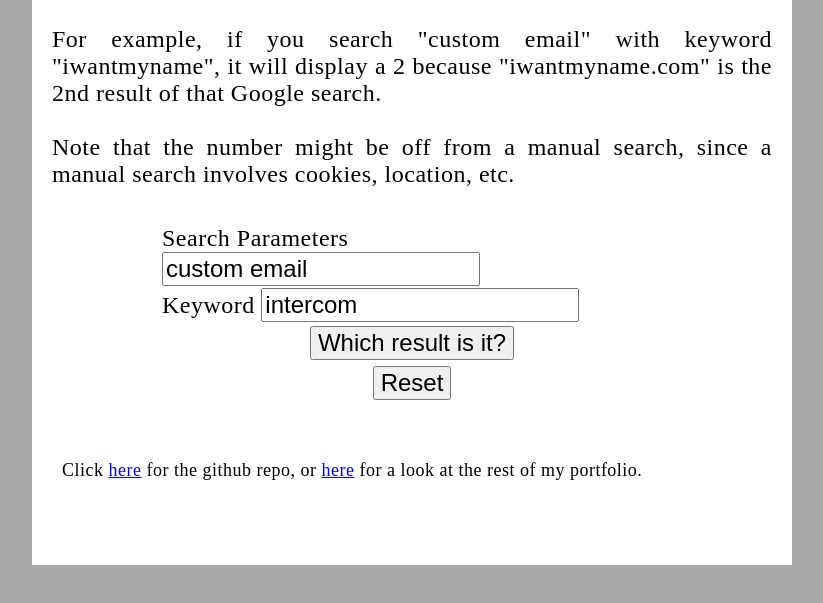
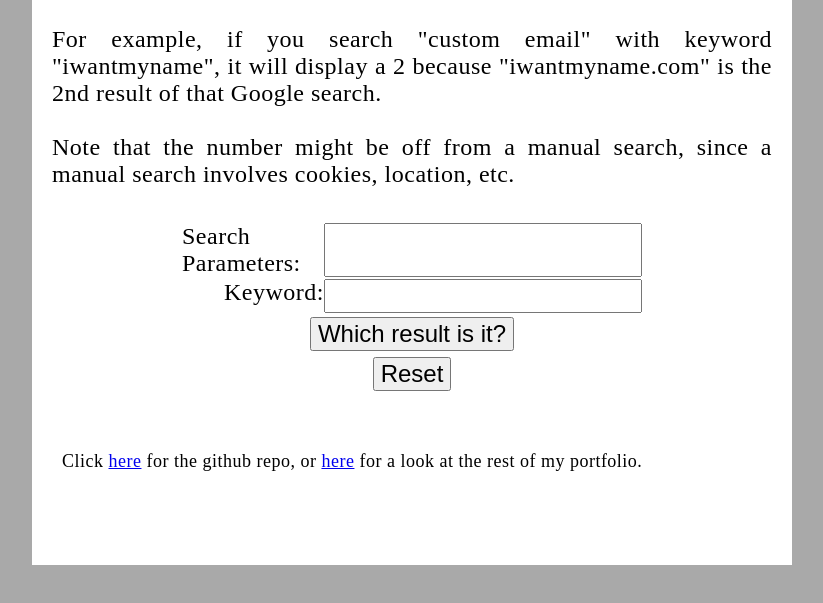
Before and after one commit to MrMicrowaveOven/WhatPage, a website: page index.html in a window 1280 px wide. Shown: the part 135-738 px from the top of the page, without its empty margins (228-1051 px from the left). Drawn offline with nearby package versions, Linux system fonts and the light colour scheme.

Commit message:
Inputs now line up nicely

```diff
--- a/css/style.css
+++ b/css/style.css
@@ -41,7 +41,12 @@ html {
 }
 
 .app, .response {
-  width: 500px;
+  width: 460px;
+}
+
+.app {
+  display: flex;
+  justify-content: flex-end;
 }
 
 .application {
--- a/index.html
+++ b/index.html
@@ -18,9 +18,9 @@
         Note that the number might be off from a manual search, since a manual search involves cookies, location, etc.
       </div>
       <div class="application">
-        <label class="app" id="timesCheckedLabel">Times Checked <input type="text" id="timesChecked" name="timesChecked" value="0" disabled="true"></label>
-        <label class="app">Search Parameters <input type="text" name="parameters" id="parameters" value="custom email"></label>
-        <label class="app">Keyword <input type="text" name="keyword" id="keyword" value="intercom"></label>
+        <label id="timesCheckedLabel">Times Checked<input type="text" id="timesChecked" name="timesChecked" value="0" disabled="true"></label>
+        <label class="app">Search Parameters: <input type="text" name="parameters" id="parameters" value=""></label>
+        <label class="app">Keyword: <input type="text" name="keyword" id="keyword" value=""></label>
         <button class="button" onClick="validateInput(1)">Which result is it?</button>
         <button class="button" onClick="reset()" id="reset">Reset</button>
         <div class="response" id="response"></div>
```
